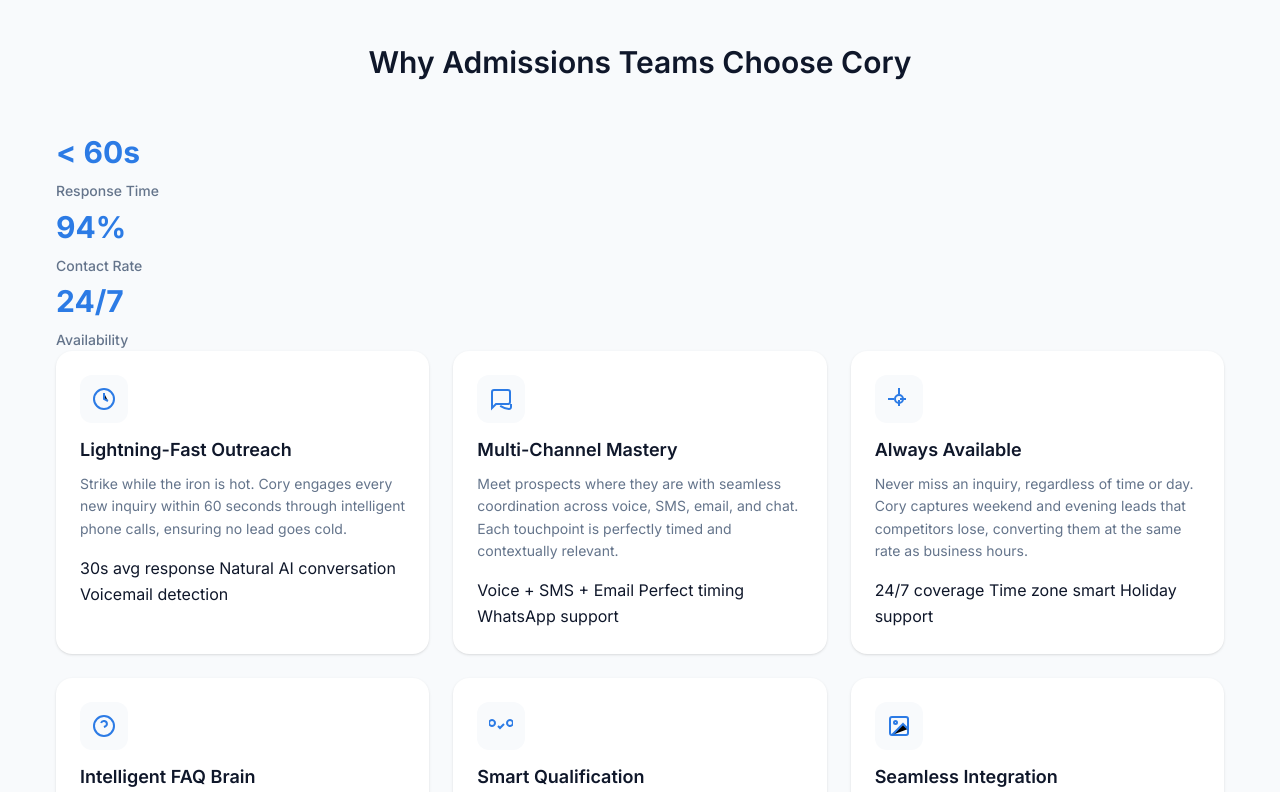
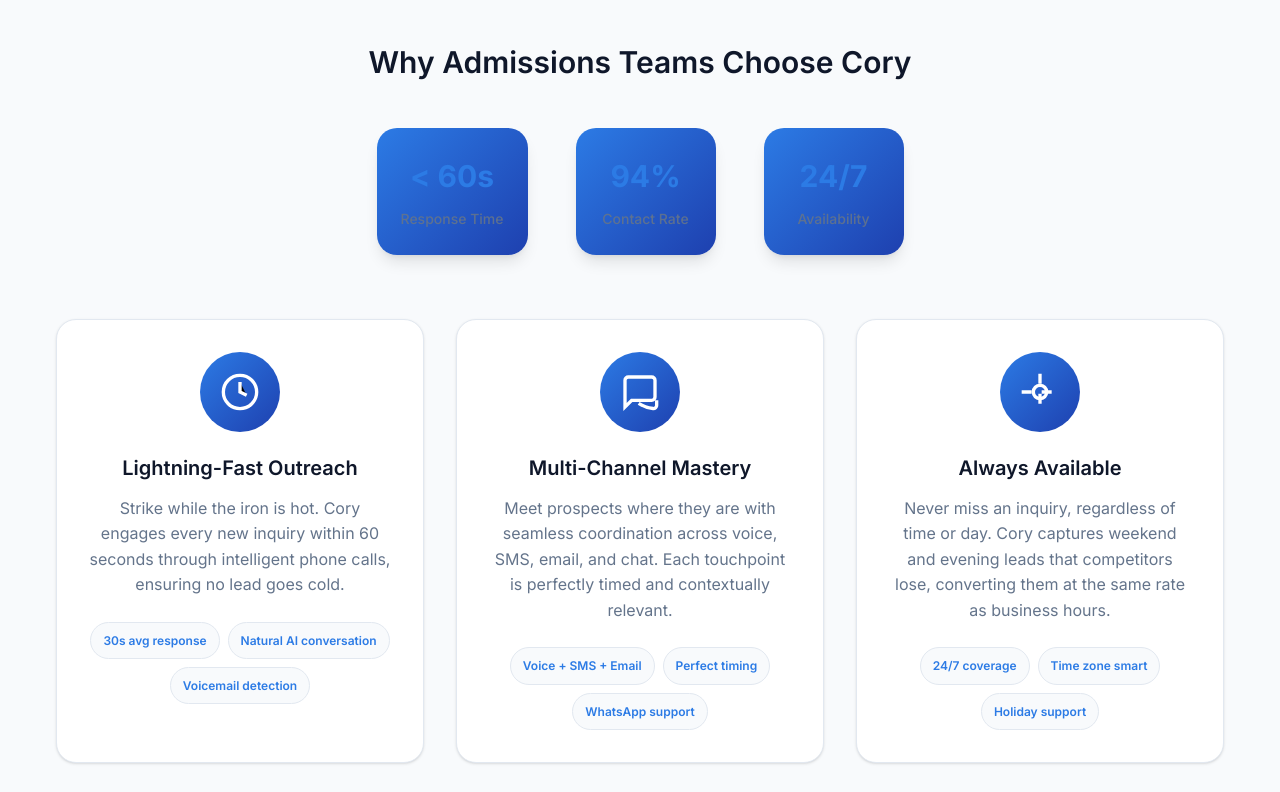
Before and after one commit to amuwwakkil25/CoryWebsiteGPT, a website built with Vite: page index.html in a window 1280 px wide. Shown: the part 1880-2672 px from the top of the page. Built offline with nearby package versions, Linux system fonts and the light colour scheme; some packages are replaced by stand-ins of ours; no server answers; the database is empty.

Commit message:
Updated main.css

```diff
--- a/assets/css/main.css
+++ b/assets/css/main.css
@@ -462,52 +462,107 @@
 }
 
 /* Benefits Grid */
+.benefits-hero {
+    text-align: center;
+    margin-bottom: var(--space-16);
+}
+
+.benefits-stats {
+    display: flex;
+    justify-content: center;
+    gap: var(--space-12);
+    flex-wrap: wrap;
+}
+
+.stat-highlight {
+    text-align: center;
+    padding: var(--space-6);
+    background: linear-gradient(135deg, var(--brand) 0%, #1E40AF 100%);
+    color: #fff;
+    border-radius: 20px;
+    box-shadow: var(--shadow-lg);
+    min-width: 140px;
+}
+
+.stat-highlight .stat-number {
+    font-size: var(--font-size-3xl);
+    font-weight: 700;
+    margin-bottom: var(--space-2);
+}
+
+.stat-highlight .stat-label {
+    font-size: var(--font-size-sm);
+    opacity: 0.9;
+    font-weight: 500;
+}
+
 .benefits-grid {
     display: grid;
-    grid-template-columns: repeat(3, 1fr);
-    gap: var(--space-6);
-    max-width: 1200px;
-    margin: 0 auto;
+    grid-template-columns: repeat(auto-fit, minmax(350px, 1fr));
+    gap: var(--space-8);
 }
 
 .benefit-card {
-    background-color: white;
-    padding: var(--space-6);
-    border-radius: 16px;
+    background-color: #fff;
+    padding: var(--space-8);
+    border-radius: 20px;
     box-shadow: var(--shadow);
+    text-align: center;
     transition: var(--transition);
+    border: 1px solid var(--border);
 }
 
 .benefit-card:hover {
-    transform: translateY(-2px);
-    box-shadow: var(--shadow-md);
+    transform: translateY(-4px);
+    box-shadow: var(--shadow-xl);
+    border-color: var(--brand);
 }
 
 .benefit-icon {
-    width: 48px;
-    height: 48px;
+    width: 80px;
+    height: 80px;
+    background: linear-gradient(135deg, var(--brand) 0%, #1E40AF 100%);
+    border-radius: 50%;
+    display: flex;
+    align-items: center;
+    justify-content: center;
+    margin: 0 auto var(--space-6);
+}
+
+.benefit-icon svg {
+    width: 40px;
+    height: 40px;
+    color: #fff;
+}
+
+.benefit-card h3 {
+    font-size: var(--font-size-xl);
+    margin-bottom: var(--space-4);
+    color: var(--ink);
+}
+
+.benefit-card p {
+    color: var(--muted);
+    font-size: var(--font-size-base);
+    line-height: 1.6;
+    margin-bottom: var(--space-6);
+}
+
+.benefit-features {
+    display: flex;
+    flex-wrap: wrap;
+    gap: var(--space-2);
+    justify-content: center;
+}
+
+.feature-tag {
     background-color: var(--bg);
-    border-radius: 12px;
-    display: flex;
-    align-items: center;
-    justify-content: center;
-    margin-bottom: var(--space-4);
-}
-
-.benefit-icon svg {
-    width: 24px;
-    height: 24px;
     color: var(--brand);
-}
-
-.benefit-card h3 {
-    margin-bottom: var(--space-3);
-    font-size: var(--font-size-lg);
-}
-
-.benefit-card p {
-    color: var(--muted);
-    font-size: var(--font-size-sm);
+    padding: var(--space-2) var(--space-3);
+    border-radius: 20px;
+    font-size: var(--font-size-xs);
+    font-weight: 600;
+    border: 1px solid var(--border);
 }
 
 /* ROI Calculator */
```
